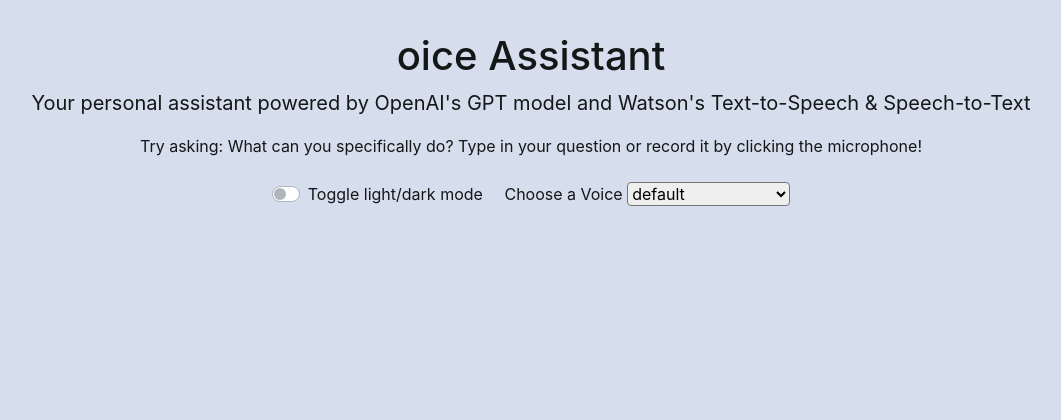
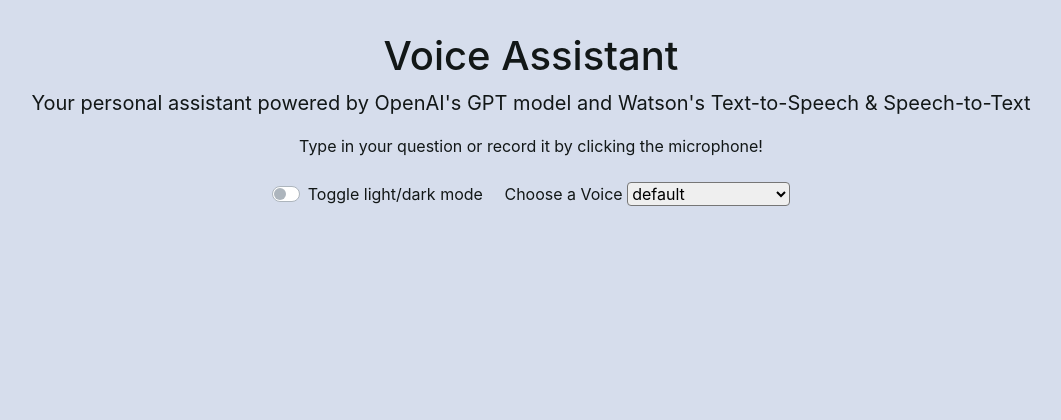
Before and after one commit to sp-ho/ai_powered_voice_assistant, a Flask app: page / in a window 1280 px wide. Shown: the top 420 px of the page, without its empty margins (109-1170 px from the left). Run offline with Flask 3, Linux system fonts and the light colour scheme; some libraries are stand-ins or nearby versions.

Commit message:
update index.html

```diff
--- a/app/templates/index.html
+++ b/app/templates/index.html
@@ -20,7 +20,7 @@
     <div class="container h-700">
       <div class="row">
         <div class="col-12" style="margin-top: 2rem">
-          <h1 class="text-center">oice Assistant</h1>
+          <h1 class="text-center">Voice Assistant</h1>
           <p class="text-center" style="font-size: 20px">
             Your personal assistant powered by OpenAI's GPT model and Watson's
             Text-to-Speech & Speech-to-Text
@@ -28,8 +28,7 @@
         </div>
         <div class="col-12" style="font-size: 16px">
           <p class="text-center mb-4">
-            Try asking: What can you specifically do? Type in your question or
-            record it by clicking the microphone!
+            Type in your question or record it by clicking the microphone!
           </p>
         </div>
         <div class="col-12 text-center d-flex justify-content-around">
```
